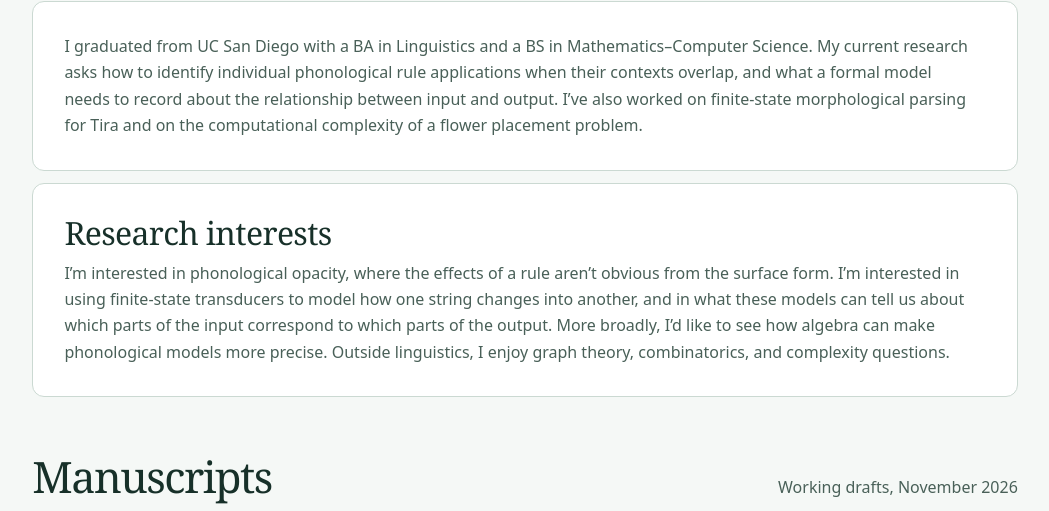
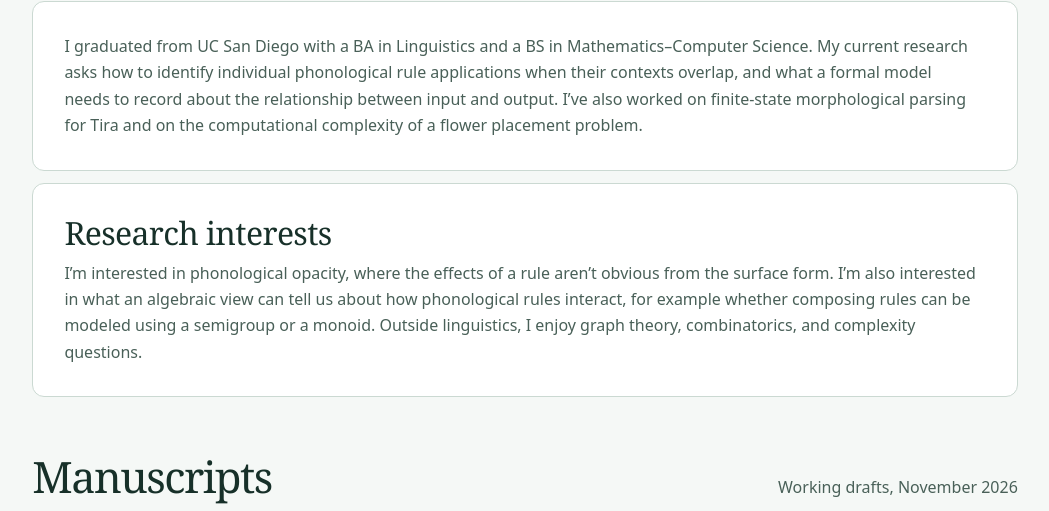
Before and after one commit to Eurypema/eurypema.github.io, a plain HTML site: page index.html in a window 1280 px wide. Shown: the part 603-1114 px from the top of the page, without its empty margins (115-1164 px from the left). Drawn offline with Linux system fonts and the light colour scheme.

Commit message:
Highlight algebraic questions about phonological rule composition

```diff
--- a/index.html
+++ b/index.html
@@ -16,7 +16,7 @@
 </div>
 <div class="entry">
 <h3>Research interests</h3>
-<p>I’m interested in phonological opacity, where the effects of a rule aren’t obvious from the surface form. I’m interested in using finite-state transducers to model how one string changes into another, and in what these models can tell us about which parts of the input correspond to which parts of the output. More broadly, I’d like to see how algebra can make phonological models more precise. Outside linguistics, I enjoy graph theory, combinatorics, and complexity questions.</p>
+<p>I’m interested in phonological opacity, where the effects of a rule aren’t obvious from the surface form. I’m also interested in what an algebraic view can tell us about how phonological rules interact, for example whether composing rules can be modeled using a semigroup or a monoid. Outside linguistics, I enjoy graph theory, combinatorics, and complexity questions.</p>
 </div>
 </section>
 <section id="papers" aria-labelledby="papers-title">
```
